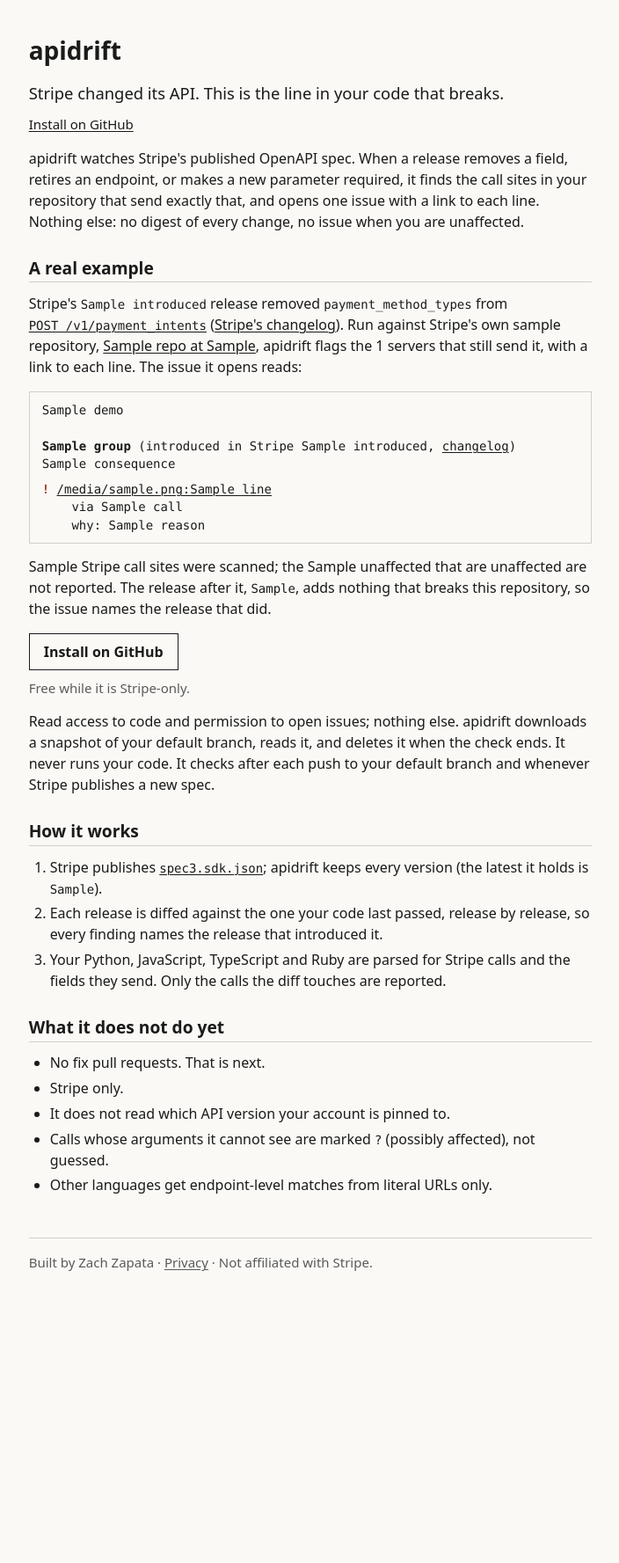
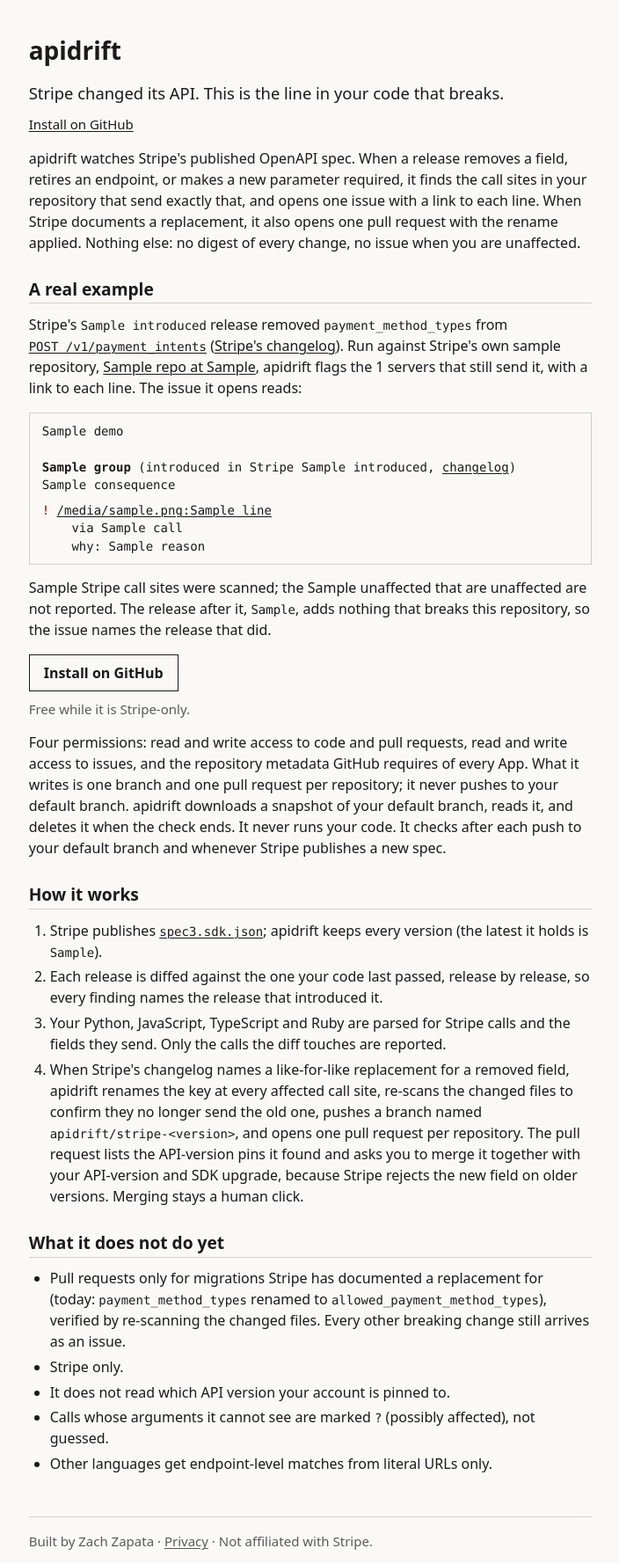
Before and after one commit to Inky123/apidrift, a Python web app: template src/apidrift/app/templates/landing.html in a window 1280 px wide. Shown: the top 1777 px of the page at 88% size, without its empty margins (287-991 px from the left). Before the commit the page ends 1445 px from the top, so only its background shows below. Run offline with Jinja, Linux system fonts and the light colour scheme; the template is opened without the code that fills it: most values are stand-ins (such as "Sample title", 1, 10 or a date in 2020).

Commit message:
Copy: describe the fix pull request and the new permissions
Co-Authored-By: Claude Fable 5.1 <noreply@anthropic.com>

```diff
--- a/src/apidrift/app/templates/installed.html
+++ b/src/apidrift/app/templates/installed.html
@@ -4,6 +4,8 @@
 
 <p>apidrift checks each selected repository within a few minutes. If a Stripe release affects a repository, <code>apidrift-check[bot]</code> opens one issue in that repository's Issues tab, naming the release and linking to each affected line. Repositories that are clean get nothing.</p>
 
+<p>When Stripe documents a replacement for what broke, an affected repository may also receive a pull request from <code>apidrift-check[bot]</code>, on a branch named <code>apidrift/stripe-&lt;version&gt;</code>, with the rename applied. It is safe to close it: apidrift never merges and never pushes to your default branch. If the installation has not accepted the write permissions, the issue gets one comment with the link to accept them instead.</p>
+
 <p>A repository with Issues disabled is skipped; enable Issues to receive findings.</p>
 
 <p>There is nothing to configure. The <a href="/">front page</a> shows what a finding looks like. To uninstall, open <a href="https://github.com/settings/installations">github.com/settings/installations</a> (or the organization's equivalent), choose apidrift, and uninstall.</p>
--- a/src/apidrift/app/templates/landing.html
+++ b/src/apidrift/app/templates/landing.html
@@ -5,7 +5,7 @@
 <p class="lede">Stripe changed its API. This is the line in your code that breaks.</p>
 <p class="aside"><a href="{{ install_url }}">Install on GitHub</a></p>
 
-<p>apidrift watches Stripe's published OpenAPI spec. When a release removes a field, retires an endpoint, or makes a new parameter required, it finds the call sites in your repository that send exactly that, and opens one issue with a link to each line. Nothing else: no digest of every change, no issue when you are unaffected.</p>
+<p>apidrift watches Stripe's published OpenAPI spec. When a release removes a field, retires an endpoint, or makes a new parameter required, it finds the call sites in your repository that send exactly that, and opens one issue with a link to each line. When Stripe documents a replacement, it also opens one pull request with the rename applied. Nothing else: no digest of every change, no issue when you are unaffected.</p>
 
 <h2>A real example</h2>
 
@@ -34,7 +34,7 @@
 <p><a class="button" href="{{ install_url }}">Install on GitHub</a></p>
 <p class="pricing">Free while it is Stripe-only.</p>
 
-<p>Read access to code and permission to open issues; nothing else. apidrift downloads a snapshot of your default branch, reads it, and deletes it when the check ends. It never runs your code. It checks after each push to your default branch and whenever Stripe publishes a new spec.</p>
+<p>Four permissions: read and write access to code and pull requests, read and write access to issues, and the repository metadata GitHub requires of every App. What it writes is one branch and one pull request per repository; it never pushes to your default branch. apidrift downloads a snapshot of your default branch, reads it, and deletes it when the check ends. It never runs your code. It checks after each push to your default branch and whenever Stripe publishes a new spec.</p>
 
 <h2>How it works</h2>
 
@@ -42,12 +42,13 @@
 <li>Stripe publishes <a href="https://github.com/stripe/openapi"><code>spec3.sdk.json</code></a>; apidrift keeps every version{% if stripe_latest %} (the latest it holds is <code>{{ stripe_latest }}</code>){% endif %}.</li>
 <li>Each release is diffed against the one your code last passed, release by release, so every finding names the release that introduced it.</li>
 <li>Your Python, JavaScript, TypeScript and Ruby are parsed for Stripe calls and the fields they send. Only the calls the diff touches are reported.</li>
+<li>When Stripe's changelog names a like-for-like replacement for a removed field, apidrift renames the key at every affected call site, re-scans the changed files to confirm they no longer send the old one, pushes a branch named <code>apidrift/stripe-&lt;version&gt;</code>, and opens one pull request per repository. The pull request lists the API-version pins it found and asks you to merge it together with your API-version and SDK upgrade, because Stripe rejects the new field on older versions. Merging stays a human click.</li>
 </ol>
 
 <h2>What it does not do yet</h2>
 
 <ul>
-<li>No fix pull requests. That is next.</li>
+<li>Pull requests only for migrations Stripe has documented a replacement for (today: <code>payment_method_types</code> renamed to <code>allowed_payment_method_types</code>), verified by re-scanning the changed files. Every other breaking change still arrives as an issue.</li>
 <li>Stripe only.</li>
 <li>It does not read which API version your account is pinned to.</li>
 <li>Calls whose arguments it cannot see are marked <code>?</code> (possibly affected), not guessed.</li>
--- a/src/apidrift/app/templates/privacy.html
+++ b/src/apidrift/app/templates/privacy.html
@@ -4,13 +4,13 @@
 
 <h2>What is accessed</h2>
 
-<p>When a check runs, apidrift downloads a snapshot of the repository's default branch through the GitHub API and reads it. It also reads repository metadata (name, default branch, whether Issues are enabled) and creates, updates or closes one issue. apidrift asks GitHub for three permissions, as its consent screen labels them: Metadata: read (GitHub requires it of every App), Contents: read, and Issues: read and write. Nothing else.</p>
+<p>When a check runs, apidrift downloads a snapshot of the repository's default branch through the GitHub API and reads it. It also reads repository metadata (name, default branch, whether Issues are enabled) and creates, updates or closes one issue. When Stripe documents a replacement for a removed field, it writes exactly two things more: one branch named <code>apidrift/stripe-&lt;version&gt;</code> and one pull request per repository. It never writes to the default branch and never force-pushes over a branch a person has changed. apidrift asks GitHub for four permissions, as its consent screen labels them: Metadata: read (GitHub requires it of every App), Contents: read and write, Pull requests: read and write, and Issues: read and write. Nothing else.</p>
 
-<p>The code is never executed. It is parsed for Stripe calls in a separate process that holds no credentials, then deleted.</p>
+<p>The code is never executed. It is parsed for Stripe calls, and any fix is computed, in a separate process that holds no credentials; the snapshot is then deleted.</p>
 
 <h2>What is stored</h2>
 
-<p>The repository's id and name, the number of Stripe call sites scanned, the number affected, a hash of the finding set, and the issue number. Never file paths, never source code, never tokens: an installation token is held in memory for one check, is never written to disk, and is not logged. Logs contain repository ids only, not names, paths or code.</p>
+<p>The repository's id and name, the number of Stripe call sites scanned, the number affected, a hash of the finding set, the issue number and, when a pull request was opened, its number, branch name, head commit and a hash of the fix set. Never file paths, never source code, never tokens: an installation token is held in memory for one check, is never written to disk, and is not logged. Logs contain repository ids only, not names, paths or code.</p>
 
 <h2>Where it runs</h2>
 
```
Also changed, not shown: tests/app/test_templates.py (+45 -4 lines), README.md.
